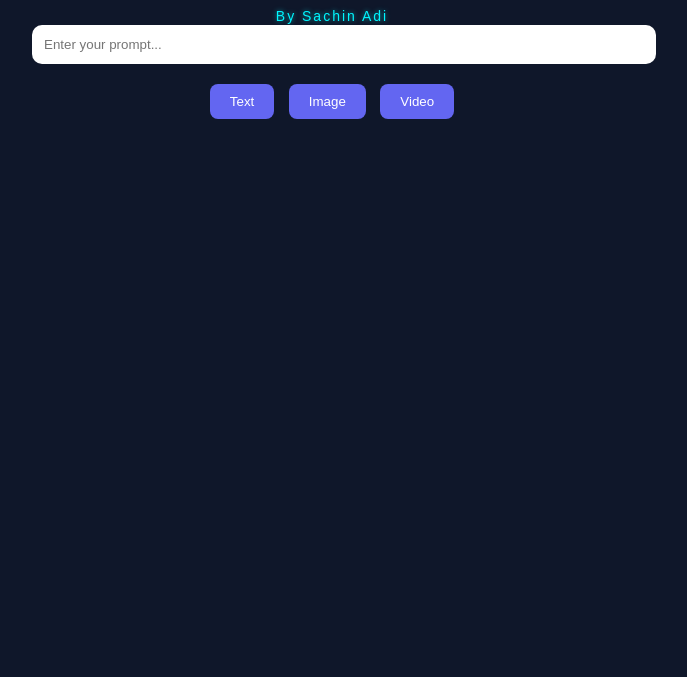
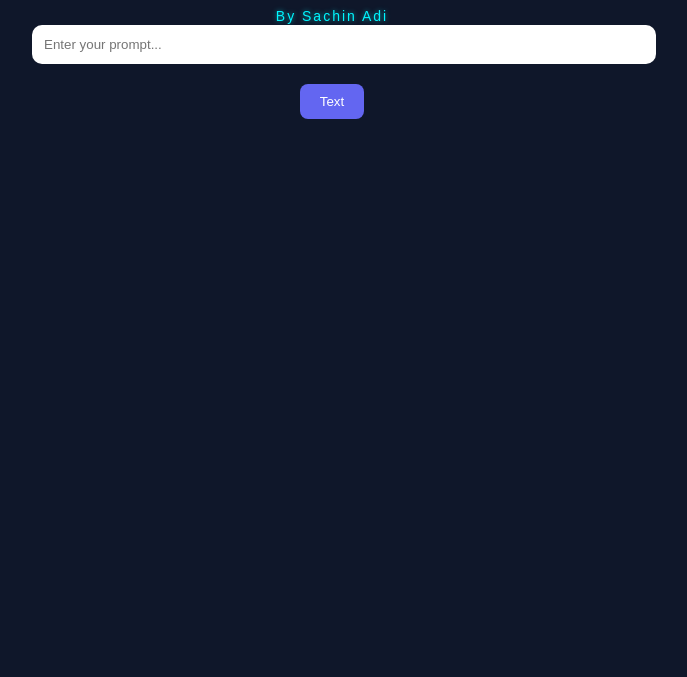
Before and after one commit to sachinadi88-ui/sacademyai, a plain HTML site: page index.html in a window 1280 px wide. Shown: the part 123-800 px from the top of the page, without its empty margins (308-995 px from the left). Drawn offline with Linux system fonts and the light colour scheme.

Commit message:
Update index.html

```diff
--- a/index.html
+++ b/index.html
@@ -15,8 +15,7 @@
 
   <div class="buttons">
     <button onclick="generateText()">Text</button>
-    <button onclick="generateImage()">Image</button>
-    <button onclick="generateVideo()">Video</button>
+
   </div>
 
   <div id="loader" class="loader hidden"></div>
```
